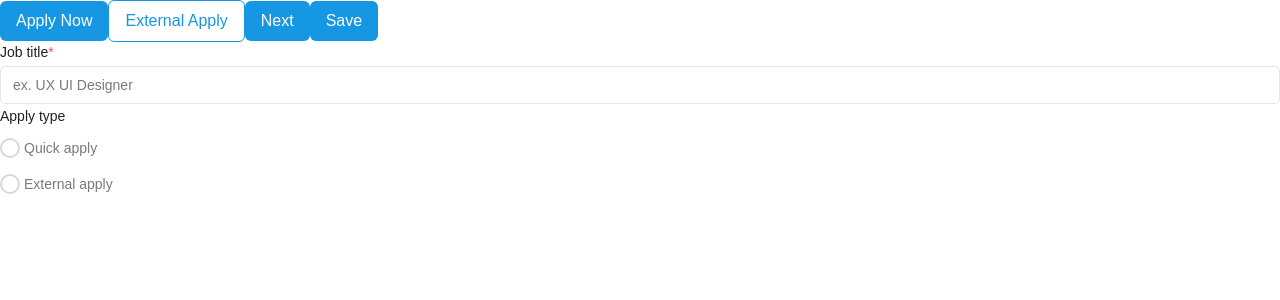
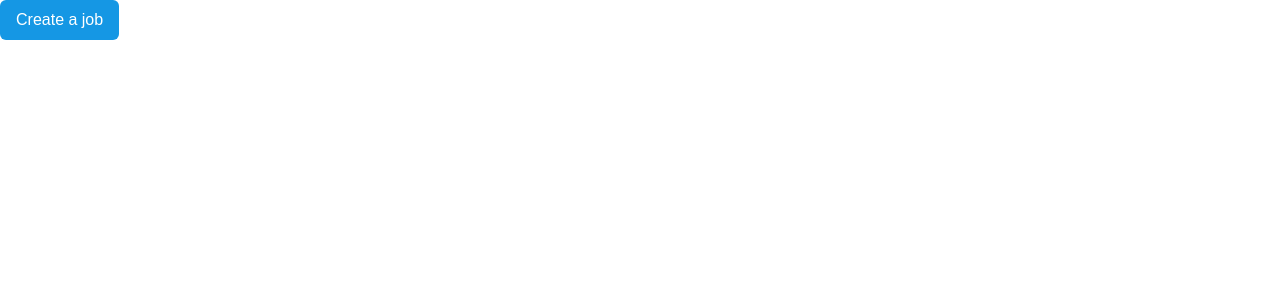
Before and after one commit to thecoadingmonk/hiring-tool, a React (Create React App) app: page / in a window 1280 px wide. Shown: the top 300 px of the page. Built offline with nearby package versions, Linux system fonts and the light colour scheme.

Commit message:
fix: Radio button component updated

```diff
--- a/src/App.tsx
+++ b/src/App.tsx
@@ -39,35 +39,18 @@ const App = () => {
     <div>
       <div>
         <Button onClick={handleClick} variant="contained">
-          Apply Now
-        </Button>
-        <Button onClick={handleClick} variant="outlined">
-          External Apply
-        </Button>
-        <Button onClick={handleClick} variant="contained">
-          Next
-        </Button>
-        <Button onClick={handleClick} variant="contained">
-          Save
+          Create a job
         </Button>
       </div>
 
-      <div>
-        <InputText
-          label="Job title"
-          placeholder="ex. UX UI Designer"
-          value={inputState}
-          onChange={(e) => setInputState(e.target.value)}
-          // errorMessage="This field is required"
-          required
-        />
-      </div>
-
-      <div>
-        <RadioGroup legend="Apply type" items={radioGroupItems} />
-      </div>
-
-      <JobForm show={show} onClose={() => setShow(false)} />
+      <JobForm
+        show={show}
+        onClose={() => setShow(false)}
+        onFormSubmit={(v) => {
+          console.log(v);
+          setShow(false);
+        }}
+      />
     </div>
   );
 };
--- a/src/components/JobForm.tsx
+++ b/src/components/JobForm.tsx
@@ -1,18 +1,24 @@
 import { FC, useState } from "react";
-
 import { useForm } from "react-hook-form";
 
 import Modal from "./Modal";
 import InputText from "./InputText";
 import Button from "./Button";
+import RadioGroup from "./RadioGroup";
 
 import type { ModalProps } from "../types/Modal";
+import type { RadioGroupProps } from "../types/RadioGroup";
 
 interface JobFormProps {
   show: boolean;
-  onClose: ModalProps["onClose"];
+  onClose?: ModalProps["onClose"];
+  onFormSubmit?: (param: object) => void;
 }
-const JobForm: FC<JobFormProps> = ({ show, onClose }: JobFormProps) => {
+const JobForm: FC<JobFormProps> = ({
+  show,
+  onClose,
+  onFormSubmit,
+}: JobFormProps) => {
   const defaultValues = {
     jobTitle: "",
     companyName: "",
@@ -24,7 +30,9 @@ const JobForm: FC<JobFormProps> = ({ show, onClose }: JobFormProps) => {
     maxSalary: "",
     totalEmployee: "",
     remoteType: "",
+    applyType: "",
   };
+
   const {
     handleSubmit,
     formState: { errors },
@@ -34,15 +42,28 @@ const JobForm: FC<JobFormProps> = ({ show, onClose }: JobFormProps) => {
     reValidateMode: "onBlur",
     defaultValues,
   });
+  const applyType: RadioGroupProps["items"] = [
+    {
+      value: "quick-apply",
+      label: "Quick apply",
+      ...register("applyType"),
+    },
+    {
+      value: "external-apply",
+      label: "External apply",
+      ...register("applyType"),
+    },
+  ];
   const [formData, setFormData] = useState({});
   const [currentStep, setCurrentStep] = useState(1);
 
   const onSubmit = (values: any, stepCount: number) => {
-    if (stepCount <= 2) {
+    if (stepCount < 2) {
       setCurrentStep((prev) => prev + 1);
+      setFormData((prev) => ({ ...prev, ...values }));
+    } else {
+      onFormSubmit?.({ ...formData, ...values });
     }
-    setFormData((prev) => ({ ...prev, ...values }));
-    console.log(formData);
   };
 
   return (
@@ -147,6 +168,14 @@ const JobForm: FC<JobFormProps> = ({ show, onClose }: JobFormProps) => {
             />
           </div>
 
+          <div className="mt-6">
+            <RadioGroup
+              legend="Apply type"
+              items={applyType}
+              flow="horizontal"
+            />
+          </div>
+
           <div className="mt-24 flex justify-end">
             <Button variant="contained" type="submit">
               Next
--- a/src/components/RadioButton.tsx
+++ b/src/components/RadioButton.tsx
@@ -1,37 +1,26 @@
-import type { FC } from "react";
+import React, { forwardRef, ForwardRefRenderFunction } from "react";
 import { RadioButtonProps } from "../types/RadioButton";
 
-const RadioButton: FC<RadioButtonProps> = ({
-  checked,
-  id,
-  name,
-  value,
-  label,
-  ref = null,
-  onBlur = () => null,
-  onChange = () => null,
-}: RadioButtonProps) => {
+const RadioButton: ForwardRefRenderFunction<
+  HTMLInputElement,
+  RadioButtonProps
+> = (props, ref) => {
   return (
     <div className="flex items-center">
       <input
+        ref={ref}
         type="radio"
-        id={id}
-        name={name}
-        value={value}
         className="appearance-none inline-block w-5 h-5 p-0.5 bg-clip-content border-2 border-gray-10 rounded-full checked:bg-primary-900"
-        checked={checked}
-        ref={ref}
-        onBlur={onBlur}
-        onChange={onChange}
+        {...props}
       />
       <label
-        htmlFor={id}
+        htmlFor={props.id}
         className="ml-1 text-font-placeholder font-normal text-sm"
       >
-        {label}
+        {props.label}
       </label>
     </div>
   );
 };
 
-export default RadioButton;
+export default forwardRef(RadioButton);
--- a/src/types/RadioButton.d.ts
+++ b/src/types/RadioButton.d.ts
@@ -1,10 +1,9 @@
 import { InputEvents } from "./Events";
 
 export interface RadioButtonProps extends InputEvents {
-  checked: boolean;
-  id: string;
-  name: string;
-  value: string;
-  label: string;
-  ref?: React.Ref<HTMLInputElement> | null;
+  checked?: boolean;
+  id?: string;
+  name?: string;
+  value?: string;
+  label?: string;
 }
```
